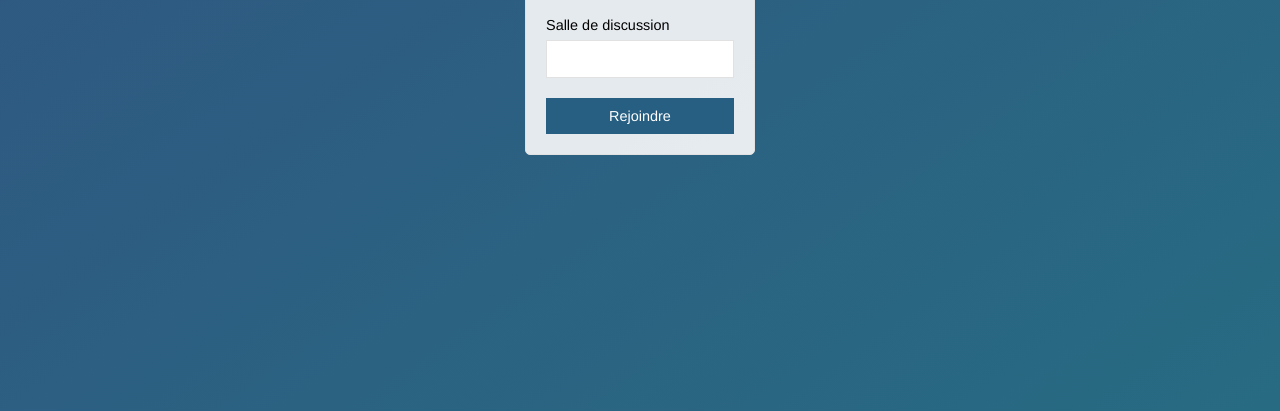
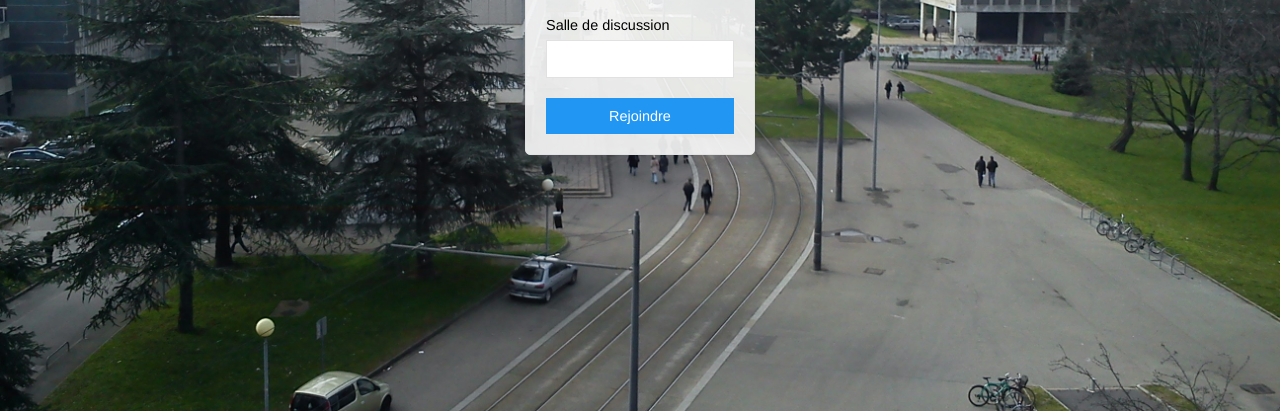
Before and after one commit to Ralex86/node-chat-app, a website: page public/index.html in a window 1280 px wide. Shown: the part 389-800 px from the top of the page. Drawn offline with Linux system fonts and the light colour scheme.

Commit message:
theme and background UCBL

```diff
--- a/public/css/style.css
+++ b/public/css/style.css
@@ -19,16 +19,16 @@ h3 {
 
 button {
   border: none;
-  background: #265f82;
+  background: #2196F3;
   color: white;
   cursor: pointer;
   padding: 10px;
-  transition: background .3s ease;
+  transition: box-shadow .3s ease;
 }
 
 button:hover {
   border: none;
-  background: #1F4C69;
+  box-shadow: 0 8px 16px 0 rgba(0, 0, 0, 0.2), 0 6px 20px 0 rgba(0, 0, 0, 0.19);
   color: white;
   padding: 10px;
 }
@@ -44,12 +44,11 @@ button:disabled {
   height: 100vh;
   width: 100vw;
   justify-content: center;
-  background: -moz-linear-gradient(125deg, rgba(39,107,130,1) 0%, rgba(49,84,129,1) 100%); /* ff3.6+ */
-  background: -webkit-gradient(linear, left top, right bottom, color-stop(0%, rgba(49,84,129,1)), color-stop(100%, rgba(39,107,130,1))); /* safari4+,chrome */
-  background: -webkit-linear-gradient(125deg, rgba(39,107,130,1) 0%, rgba(49,84,129,1) 100%); /* safari5.1+,chrome10+ */
-  background: -o-linear-gradient(125deg, rgba(39,107,130,1) 0%, rgba(49,84,129,1) 100%); /* opera 11.10+ */
-  background: -ms-linear-gradient(125deg, rgba(39,107,130,1) 0%, rgba(49,84,129,1) 100%); /* ie10+ */
-  background: linear-gradient(325deg, rgba(39,107,130,1) 0%, rgba(49,84,129,1) 100%); /* w3c */
+  background: url('UCBL.jpg') no-repeat center center fixed;
+  -webkit-background-size: cover;
+  -moz-background-size: cover;
+  -o-background-size: cover;
+  background-size: cover;
 }
 
 .centered-form__form {
@@ -87,12 +86,7 @@ button:disabled {
   overflow-y: scroll;
   width: 260px;
   height: 100vh;
-  background: -moz-linear-gradient(125deg, rgba(39,107,130,1) 0%, rgba(49,84,129,1) 100%); /* ff3.6+ */
-  background: -webkit-gradient(linear, left top, right bottom, color-stop(0%, rgba(49,84,129,1)), color-stop(100%, rgba(39,107,130,1))); /* safari4+,chrome */
-  background: -webkit-linear-gradient(125deg, rgba(39,107,130,1) 0%, rgba(49,84,129,1) 100%); /* safari5.1+,chrome10+ */
-  background: -o-linear-gradient(125deg, rgba(39,107,130,1) 0%, rgba(49,84,129,1) 100%); /* opera 11.10+ */
-  background: -ms-linear-gradient(125deg, rgba(39,107,130,1) 0%, rgba(49,84,129,1) 100%); /* ie10+ */
-  background: linear-gradient(325deg, rgba(39,107,130,1) 0%, rgba(49,84,129,1) 100%); /* w3c */
+  background-color: #2196F3
 }
 
 .chat__sidebar h3 {
```
Also changed, not shown: public/css/UCBL.jpg (added).
